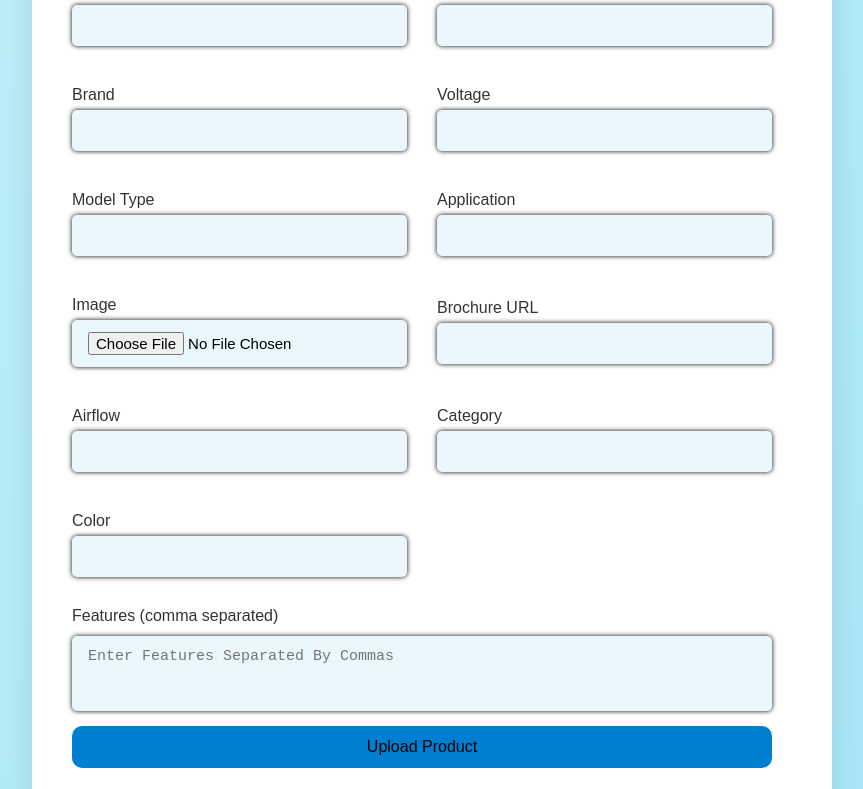
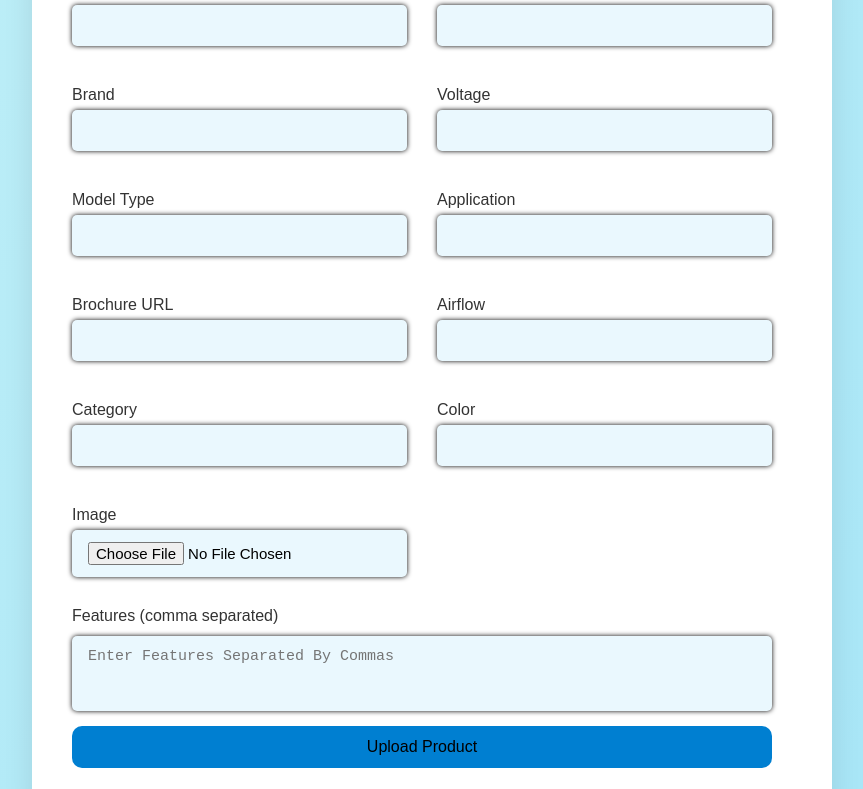
Before and after one commit to indramani-1mishra/anntechnoenginee, a React (Vite) app: page /Addproducts in a window 1280 px wide. Shown: the part 469-1258 px from the top of the page, without its empty margins (208-1071 px from the left). Built offline with nearby package versions, Linux system fonts and the light colour scheme.

Commit message:
upadeted in addproduct

```diff
--- a/src/components/maincontainer/addproducts/Addproducts.jsx
+++ b/src/components/maincontainer/addproducts/Addproducts.jsx
@@ -1,10 +1,10 @@
-import React, { useState } from 'react';
+import React, { useState, useRef } from 'react';
 import './Addproducts.css';
 import axios from 'axios';
 import { toast } from 'react-toastify';
 
-const ADDProductForm = () => {
-  const [formData, setFormData] = useState({
+// 🔁 Initial empty form values
+const initialFormData = {
   name: '',
   price: '',
   minOrderQty: '',
@@ -20,8 +20,12 @@ const ADDProductForm = () => {
   airflow: '',
   category: '',
   color: '',
-    image: null, // file object
-  });
+  image: null,
+};
+
+const ADDProductForm = () => {
+  const [formData, setFormData] = useState(initialFormData);
+  const fileInputRef = useRef(null); // 🔁 For resetting file input
 
   const handleChange = (e) => {
     const { name, value, files, type } = e.target;
@@ -29,7 +33,7 @@ const ADDProductForm = () => {
     if (type === 'file') {
       setFormData((prev) => ({
         ...prev,
-        [name]: files[0], // Store file object
+        [name]: files[0],
       }));
     } else {
       setFormData((prev) => ({
@@ -46,7 +50,6 @@ const ADDProductForm = () => {
 
     for (const key in formData) {
       if (key === 'features') {
-        // Convert comma-separated string to array
         const featuresArray = formData.features
           .split(',')
           .map((f) => f.trim())
@@ -69,12 +72,12 @@ const ADDProductForm = () => {
         }
       );
 
-     // console.log(response.data);
+      toast.success('Product uploaded successfully!');
+      setFormData(initialFormData); // ✅ Reset form fields
+      if (fileInputRef.current) fileInputRef.current.value = null; // ✅ Reset file input
 
-      toast.success("Product uploaded successfully!");
     } catch (error) {
       console.error('Upload error:', error);
-
       toast.error('Error uploading product');
     }
   };
@@ -95,7 +98,6 @@ const ADDProductForm = () => {
             { label: 'Voltage', name: 'voltage', type: 'text' },
             { label: 'Model Type', name: 'modelType', type: 'text' },
             { label: 'Application', name: 'application', type: 'text' },
-            { label: 'Image', name: 'image', type: 'file' },
             { label: 'Brochure URL', name: 'brochureUrl', type: 'text' },
             { label: 'Airflow', name: 'airflow', type: 'text' },
             { label: 'Category', name: 'category', type: 'text' },
@@ -108,11 +110,23 @@ const ADDProductForm = () => {
                 name={field.name}
                 required={field.required || false}
                 className="form-control"
-                value={field.type === 'file' ? undefined : formData[field.name]}
+                value={formData[field.name]}
                 onChange={handleChange}
               />
             </div>
           ))}
+
+          {/* File input separately handled */}
+          <div className="form-group">
+            <label className="form-label">Image</label>
+            <input
+              type="file"
+              name="image"
+              className="form-control"
+              ref={fileInputRef}
+              onChange={handleChange}
+            />
+          </div>
         </div>
 
         <div className="mb-3k">
```
Lines whose indentation alone changed are shown as unchanged.
